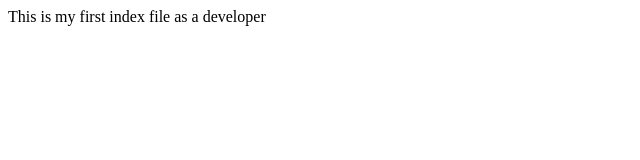
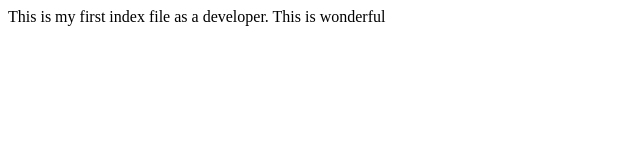
Before and after one commit to Somdave90/lab2.1, a plain HTML site: page index.html in a window 1280 px wide. Shown: the whole page, without its empty margins (0-640 px from the left). Drawn offline with Linux system fonts and the light colour scheme.

Commit message:
This folder includes all the demo files

```diff
--- a/index.html
+++ b/index.html
@@ -1,7 +1,7 @@
 <html>
 	<head><title>Webpage</title></head>
 	<body>
-		<p>This is my first index file as a developer</p>
+		<p>This is my first index file as a developer. This is wonderful</p>
 
 	</body>
 
```
